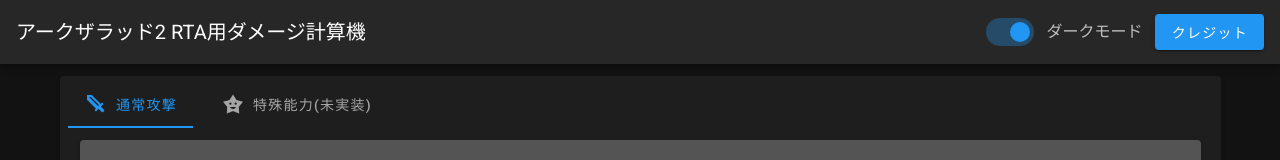
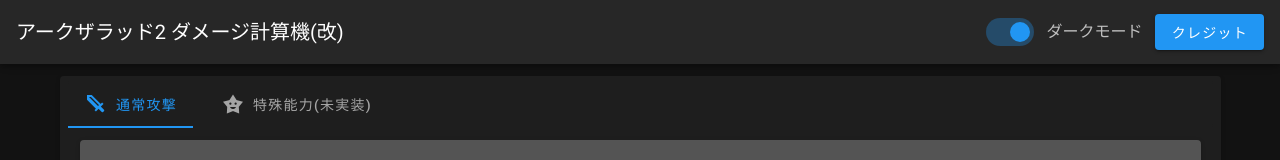
Before and after one commit to yagamuu/arc2_damage_calculator, a Vue app: page / in a window 1280 px wide. Shown: the top 160 px of the page. Built offline with nearby package versions, Linux system fonts and the light colour scheme.

Commit message:
プロジェクト名変更

```diff
--- a/package.json
+++ b/package.json
@@ -1,5 +1,5 @@
 {
-  "name": "arc2_damage_calculator_for_speedrunner",
+  "name": "arc2_damage_calculator",
   "version": "0.1.0",
   "private": true,
   "scripts": {
--- a/src/components/AppBar.vue
+++ b/src/components/AppBar.vue
@@ -1,6 +1,6 @@
 <template>
   <v-app-bar>
-    <v-toolbar-title>アークザラッド2 RTA用ダメージ計算機</v-toolbar-title>
+    <v-toolbar-title>アークザラッド2 ダメージ計算機(改)</v-toolbar-title>
     <v-spacer></v-spacer>
     <v-switch
       v-model="$vuetify.theme.dark"
```
